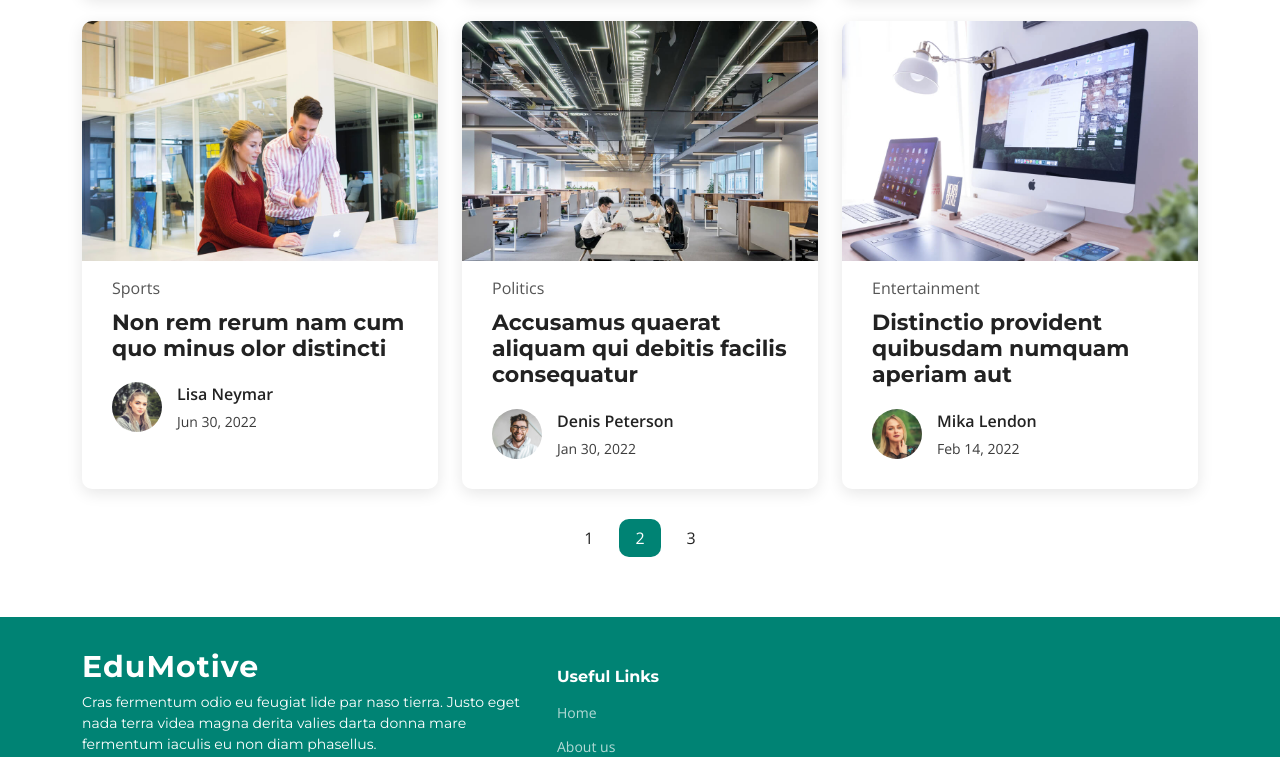
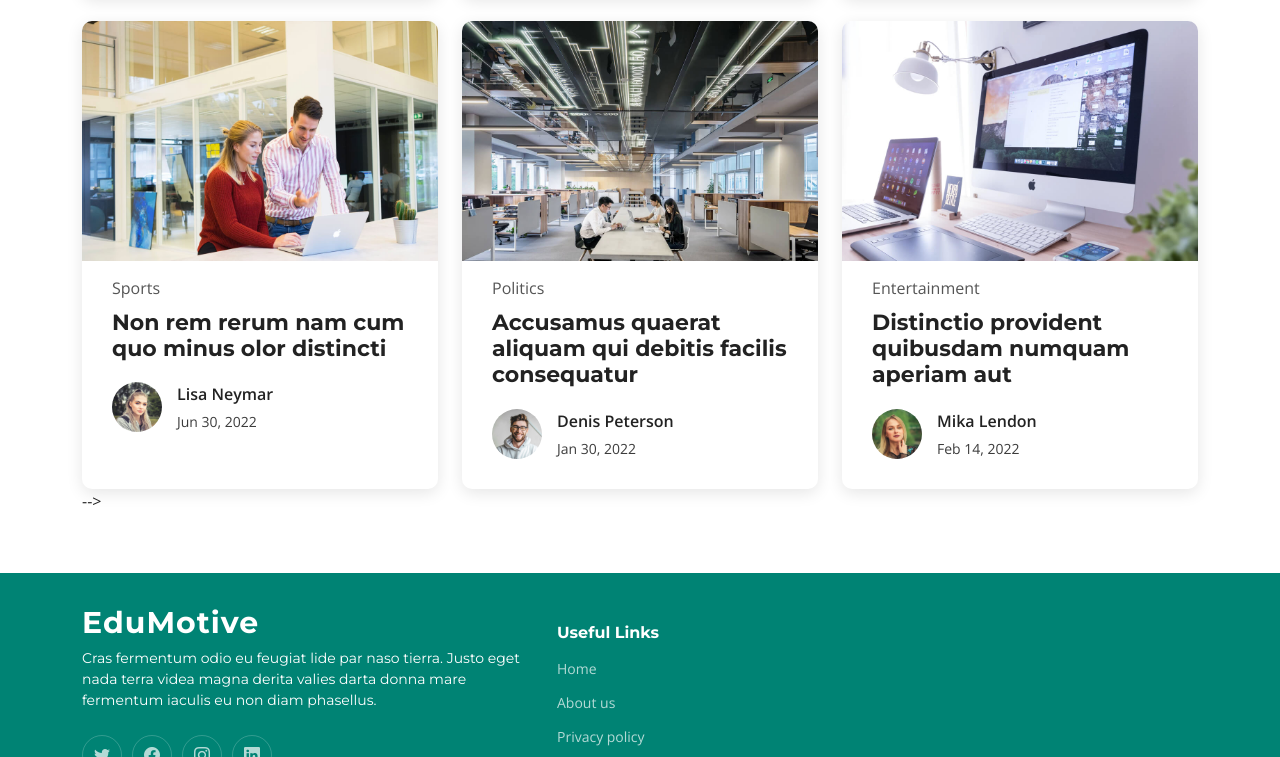
Before and after one commit to mayank1784/LoremIpsum, a plain HTML site: page volunteer.html in a window 1280 px wide. Shown: the part 969-1726 px from the top of the page. Drawn offline with nearby package versions, Linux system fonts and the light colour scheme.

Commit message:
volunteer page update

```diff
--- a/volunteer.html
+++ b/volunteer.html
@@ -306,13 +306,13 @@
 
         </div><!-- End blog posts list -->
 
-        <div class="blog-pagination">
+        <!-- <div class="blog-pagination">
           <ul class="justify-content-center">
             <li><a href="#">1</a></li>
             <li class="active"><a href="#">2</a></li>
             <li><a href="#">3</a></li>
           </ul>
-        </div><!-- End blog pagination -->
+        </div><!-- End blog pagination --> -->
 
       </div>
     </section><!-- End Blog Section -->
```
